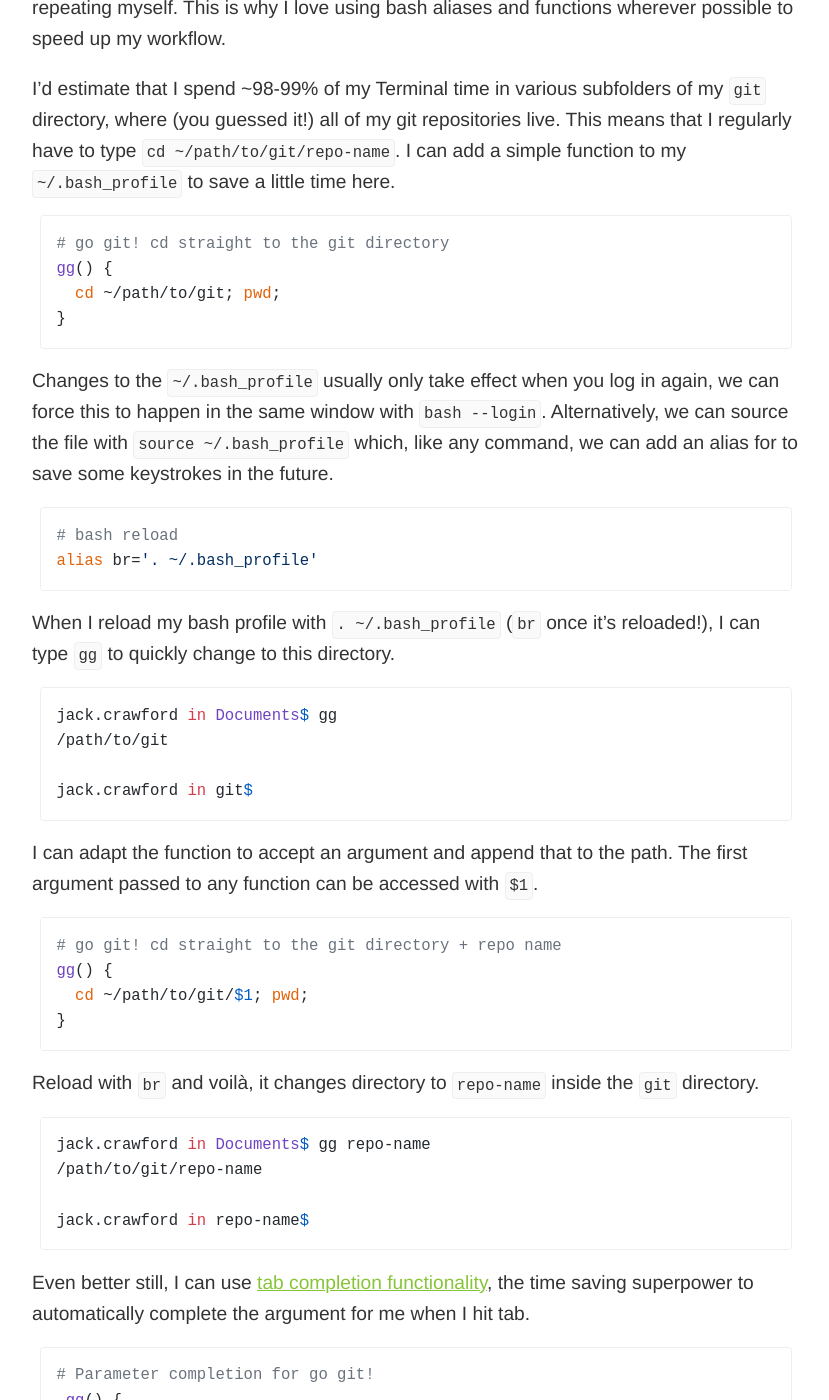
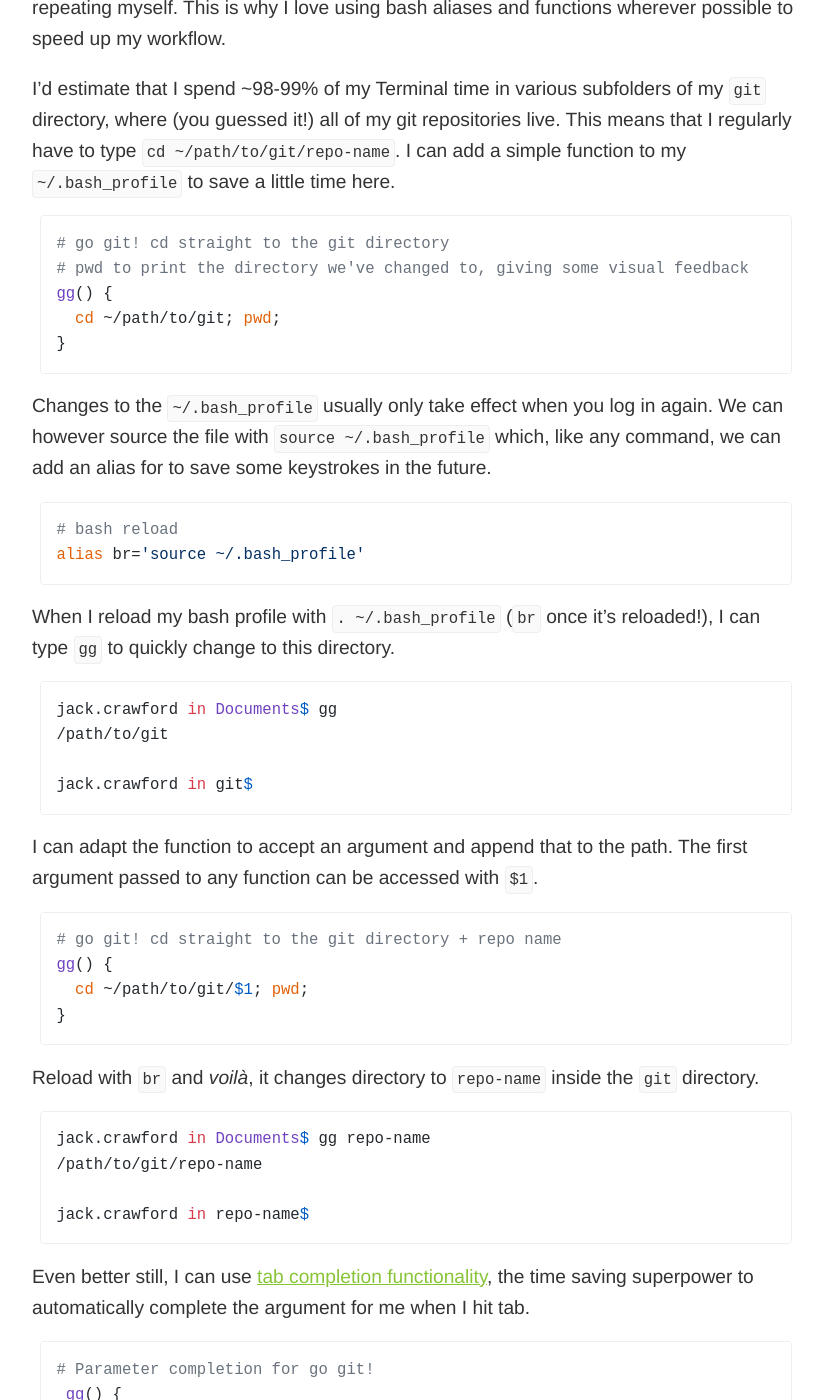
Before and after one commit to holidayextras/holidayextras.github.com, a Jekyll site: the page built from _posts/2015-08-17-tab-complete-a-different-directory.md, in a window 1280 px wide and 1400 px high, scrolled down 637 px. Shown: the whole window, without its empty margins (224-1053 px from the left). Built offline with Jekyll 4.4.1, drawn with Linux system fonts in a browser that asks for light colours; nearby versions of some CDN libraries; comment, search, counter and statistics services are not loaded; some of the changed text lies outside the part shown.

Commit message:
actioning suggestions for improvement consistent source commands remove bash --login suggestion streamlining workflow explain pwd

````diff
--- a/_posts/2015-08-17-tab-complete-a-different-directory.md
+++ b/_posts/2015-08-17-tab-complete-a-different-directory.md
@@ -14,16 +14,17 @@ I'd estimate that I spend ~98-99% of my Terminal time in various subfolders of m
 
 ```bash
 # go git! cd straight to the git directory
+# pwd to print the directory we've changed to, giving some visual feedback
 gg() {
   cd ~/path/to/git; pwd;
 }
 ```
 
-Changes to the `~/.bash_profile` usually only take effect when you log in again, we can force this to happen in the same window with `bash --login`. Alternatively, we can source the file with `source ~/.bash_profile` which, like any command, we can add an alias for to save some keystrokes in the future.
+Changes to the `~/.bash_profile` usually only take effect when you log in again. We can however source the file with `source ~/.bash_profile` which, like any command, we can add an alias for to save some keystrokes in the future.
 
 ```bash
 # bash reload
-alias br='. ~/.bash_profile'
+alias br='source ~/.bash_profile'
 ```
 
 When I reload my bash profile with `. ~/.bash_profile` (`br` once it's reloaded!), I can type `gg` to quickly change to this directory.
@@ -44,7 +45,7 @@ gg() {
 }
 ```
 
-Reload with `br` and voilà, it changes directory to `repo-name` inside the `git` directory.
+Reload with `br` and _voilà_, it changes directory to `repo-name` inside the `git` directory.
 
 ```bash
 jack.crawford in Documents$ gg repo-name
````
Also changed, not shown: other parts of _posts/2015-08-17-tab-complete-a-different-directory.md (+1 -1 lines).
